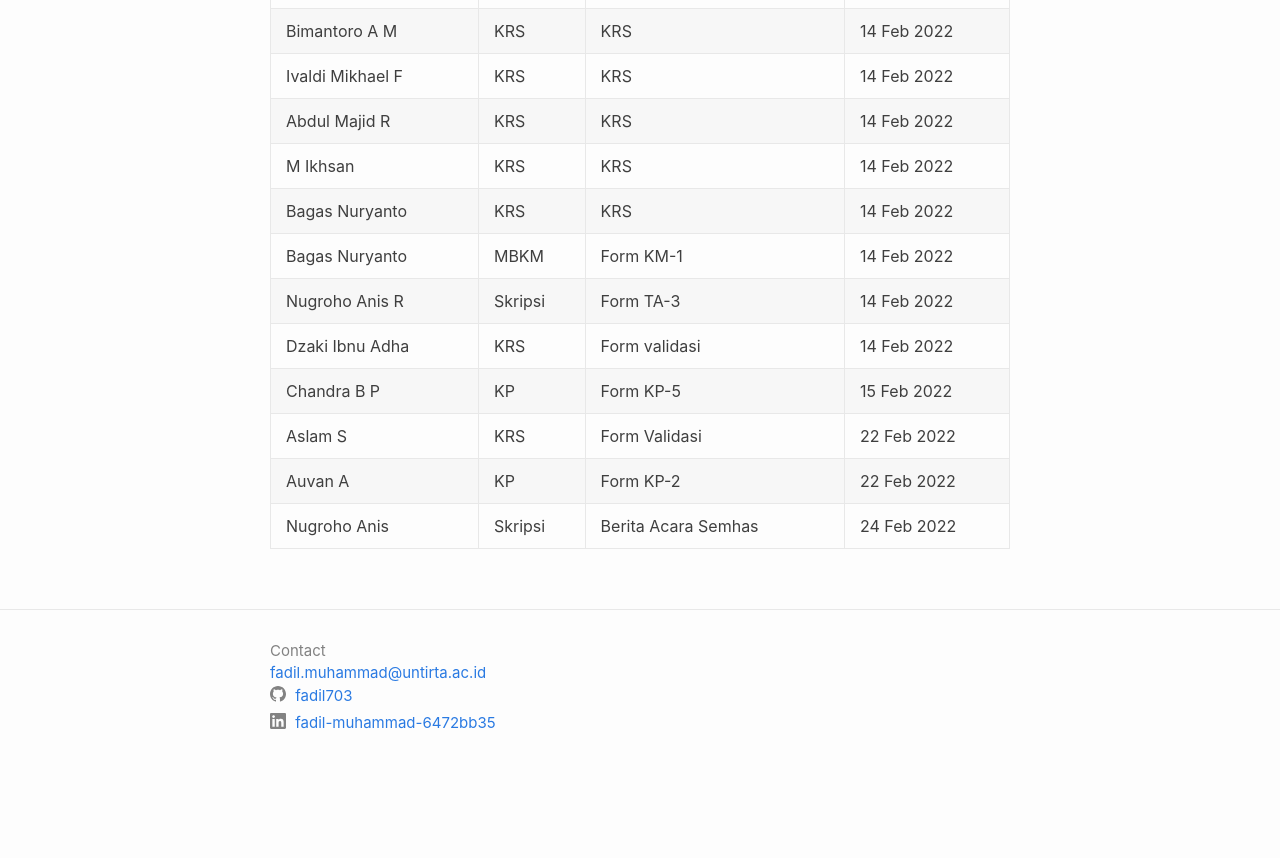
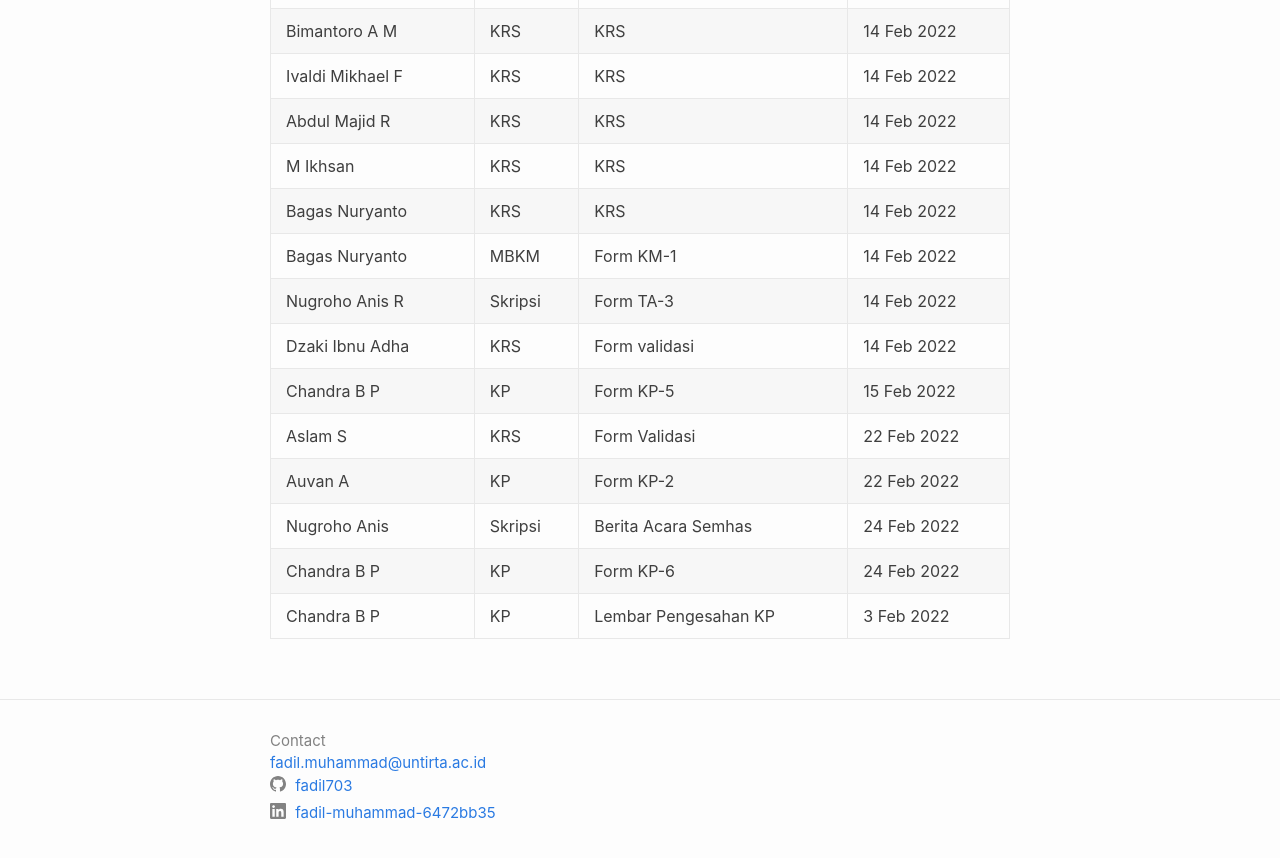
Before and after one commit to fadil703/fadil703.github.io, a Jekyll site: the page built from _posts/2022-02-03-february-signature.markdown, in a window 1280 px wide and 900 px high, scrolled down 1362 px. Shown: the top 858 px of the window. Built offline with Jekyll 4.4.1, drawn with Linux system fonts in a browser that asks for light colours; before the commit the page ends 2172 px from its top, so only the background shows below that.

Commit message:
Update 2022-02-03-february-signature.markdown
add chandra kp

```diff
--- a/_posts/2022-02-03-february-signature.markdown
+++ b/_posts/2022-02-03-february-signature.markdown
@@ -45,3 +45,5 @@ author: "fadil703"
 | Aslam S | KRS | Form Validasi | 22 Feb 2022 |
 | Auvan A | KP | Form KP-2 | 22 Feb 2022 |
 | Nugroho Anis | Skripsi | Berita Acara Semhas | 24 Feb 2022 |
+| Chandra B P | KP  | Form KP-6 | 24 Feb 2022 |
+| Chandra B P | KP  | Lembar Pengesahan KP | 3 Feb 2022 |
```
